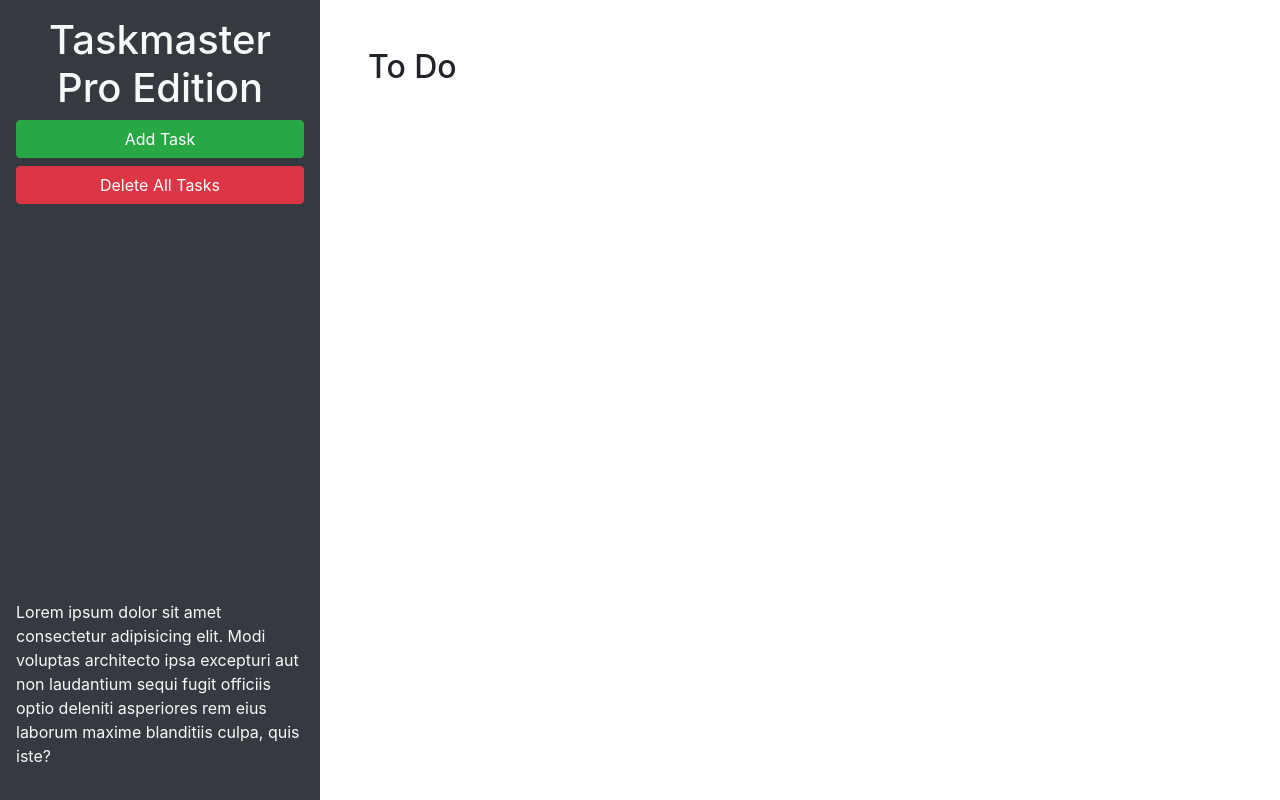
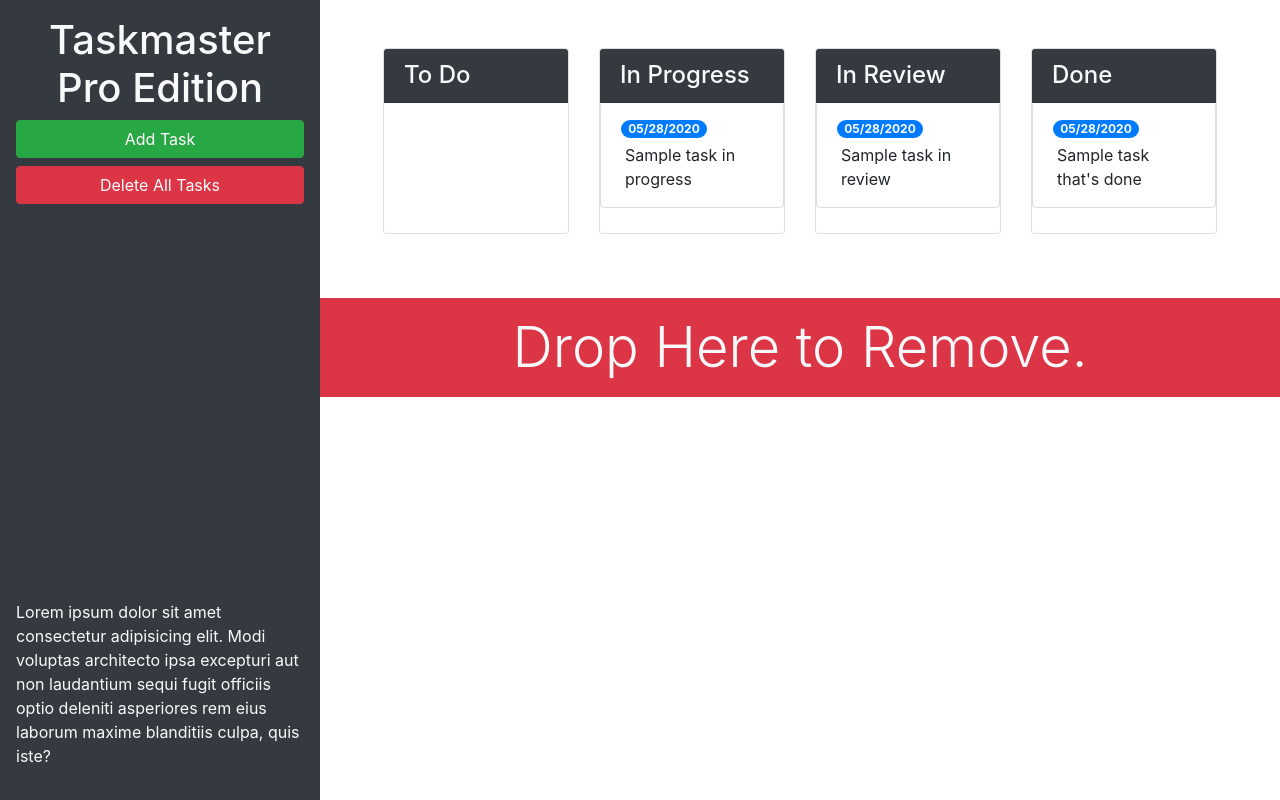
Before and after one commit to austingilmora/taskmaster-pro, a plain HTML site: page index.html in a window 1280 px wide. Drawn offline with nearby package versions, Linux system fonts and the light colour scheme.

Commit message:
added new columns to tasks and added delete area

```diff
--- a/index.html
+++ b/index.html
@@ -13,20 +13,70 @@
 <body>
 
   <div class="row min-vh-100 no-gutters">
-    <header class="col-12 col-lg-3 bg-dark text-light d-flex flex-column p-4 p-lg-3">
+    <header class="col-12 col-lg-3 bg-dark text-light sticky-top d-flex flex-column p-4 p-lg-3">
       <h1 class="text-center">Taskmaster Pro Edition</h1>
       <button id="create-task" class="btn btn-block btn-success" data-toggle="modal" data-target="#task-form-modal">Add
         Task</button>
       <button id="remove-tasks" class="btn btn-block btn-danger">Delete All Tasks</button>
-      <p class="mt-auto">Lorem ipsum dolor sit amet consectetur adipisicing elit. Modi voluptas architecto ipsa
+      <p class="mt-auto d-none d-lg-block">Lorem ipsum dolor sit amet consectetur adipisicing elit. Modi voluptas architecto ipsa
         excepturi aut non
         laudantium sequi fugit officiis optio deleniti asperiores rem eius laborum maxime blanditiis culpa, quis iste?
       </p>
     </header>
-    <main class="col-12 col-lg-9">
-      <div class="m-5">
-        <h2>To Do</h2>
-        <ul id="list-toDo" class="list-group"> </ul>
+    <main class="col-12 col-lg-9 d-flex flex-column">
+      <div class="m-5 row justify-content-around">
+        <!-- To Do Start -->
+        <div class="col-12 col-md-6 col-xl-3 mb-3">
+          <div class="card">
+            <h4 class="card-header bg-dark text-light">To Do</h4>
+            <ul id="list-toDo" class="list-group"> </ul>
+          </div>
+        </div>
+        <!-- To Do End -->
+        <!-- in progress start -->
+        <div class="col-12 col-md-6 col-xl-3 mb-3">
+          <div class="card">
+            <h4 class="card-header bg-dark text-light">In Progress</h4>
+            <ul id="list-inProgress" class="list-group">
+              <li class="list-group-item">
+                <span class="badge badge-primary badge-pill">05/28/2020</span>
+                <p class="m-1">Sample task in progress</p>
+              </li>
+            </ul>
+          </div>
+        </div>
+        <!-- in progress end-->
+        <!-- in review start -->
+        <div class="col-12 col-md-6 col-xl-3 mb-3">
+          <div class="card">
+            <h4 class="card-header bg-dark text-light">In Review</h4>
+            <ul id="list-inReview" class="list-group">
+              <li class="list-group-item">
+                <span class="badge badge-primary badge-pill">05/28/2020</span>
+                <p class="m-1">Sample task in review</p>
+              </li>
+            </ul>
+          </div>
+        </div>
+        <!-- in review end -->
+        <!-- done start -->
+        <div class="col-12 col-md-6 col-xl-3 mb-3">
+          <div class="card">
+            <h4 class="card-header bg-dark text-light">Done</h4>
+            <ul id="list-done" class="list-group">
+              <li class="list-group-item">
+                <span class="badge badge-primary badge-pill">05/28/2020</span>
+                <p class="m-1">Sample task that's done</p>
+              </li>
+            </ul>
+          </div>
+        </div>
+        <!-- done end -->
+      </div>
+      <div id="trash">
+        <div class="w-100 bg-danger p-3 text-center text-light display-4 mt-auto">
+          Drop Here to Remove.
+        </div>
       </div>
     </main>
   </div>
@@ -46,11 +96,11 @@
           <form>
             <div class="form-group">
               <label for="modalTaskDescription">Task description</label>
-              <textarea id="modalTaskDescription" rows="3"></textarea>
+              <textarea id="modalTaskDescription" rows="3" class="form-control"></textarea>
             </div>
             <div class="form-group">
               <label for="modalDueDate">Due date</label>
-              <input type="text" id="modalDueDate" placeholder="mm/dd/yyyy" autocomplete="off" />
+              <input type="text" class="form-control" id="modalDueDate" placeholder="mm/dd/yyyy" autocomplete="off" />
             </div>
           </form>
         </div>
```
